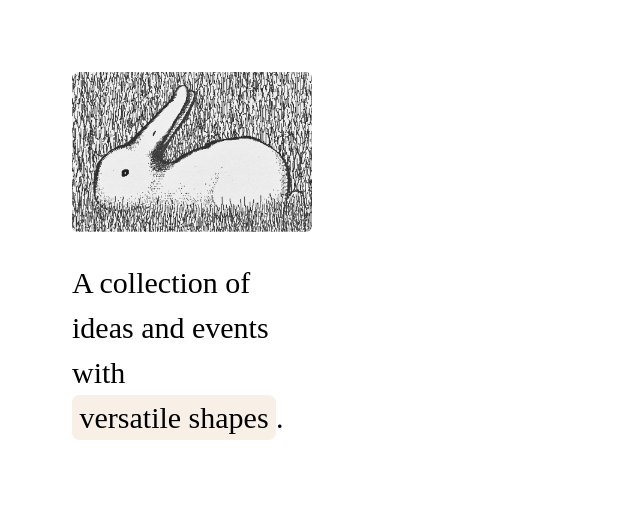
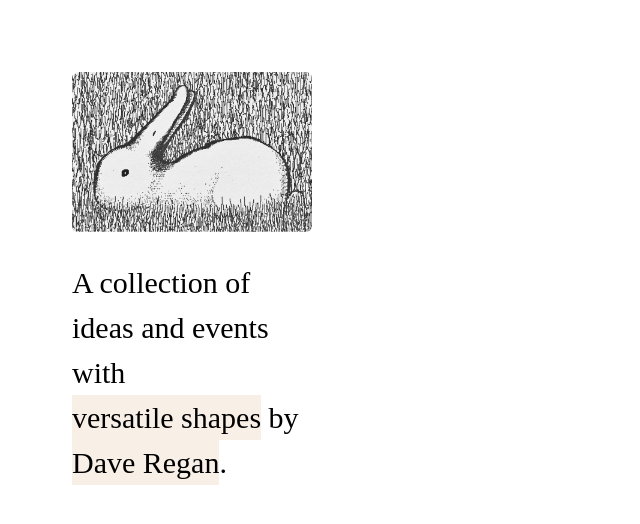
Before and after one commit to dave-regan/familiar.energy, a Jekyll site: the page built from index.markdown, in a window 1280 px wide. Shown: the top 524 px of the page, without its empty margins (0-640 px from the left). Built offline with Jekyll 4.4.1, drawn with Linux system fonts in a browser that asks for light colours; some web fonts are replaced.

Commit message:
Added byline

```diff
--- a/_includes/head.html
+++ b/_includes/head.html
@@ -43,8 +43,6 @@
   }
   #header a {
     display: inline-block;
-    padding: 0 .25em;
-    border-radius: .25em;
     background-color: var(--highlight-colour);
   }
   .entry {
@@ -67,7 +65,8 @@
     overflow: hidden;
     text-overflow: "ellipsis";
   }
-  .date {
+  .date,
+  .byline {
     font-family: monospace;
     text-transform: uppercase;
     font-size: .75em;
--- a/_layouts/home.html
+++ b/_layouts/home.html
@@ -4,7 +4,7 @@ layout: default
 
 <div id="header">
   <img id="headerImage" src="assets/duck-rabbit.png">
-  <h2>A collection of ideas and events with <a href="https://roonscape.ai/p/a-song-of-shapes-and-words" target="_blank">versatile shapes</a>.</h2>
+  <h2>A collection of ideas and events with <a href="https://roonscape.ai/p/a-song-of-shapes-and-words" target="_blank">versatile shapes</a> by <a href="https://dave.regan.works">Dave Regan</a>.</h2>
 </div>
 <dl id="entries">
   {%- for entry in site.data.entries -%}
```
